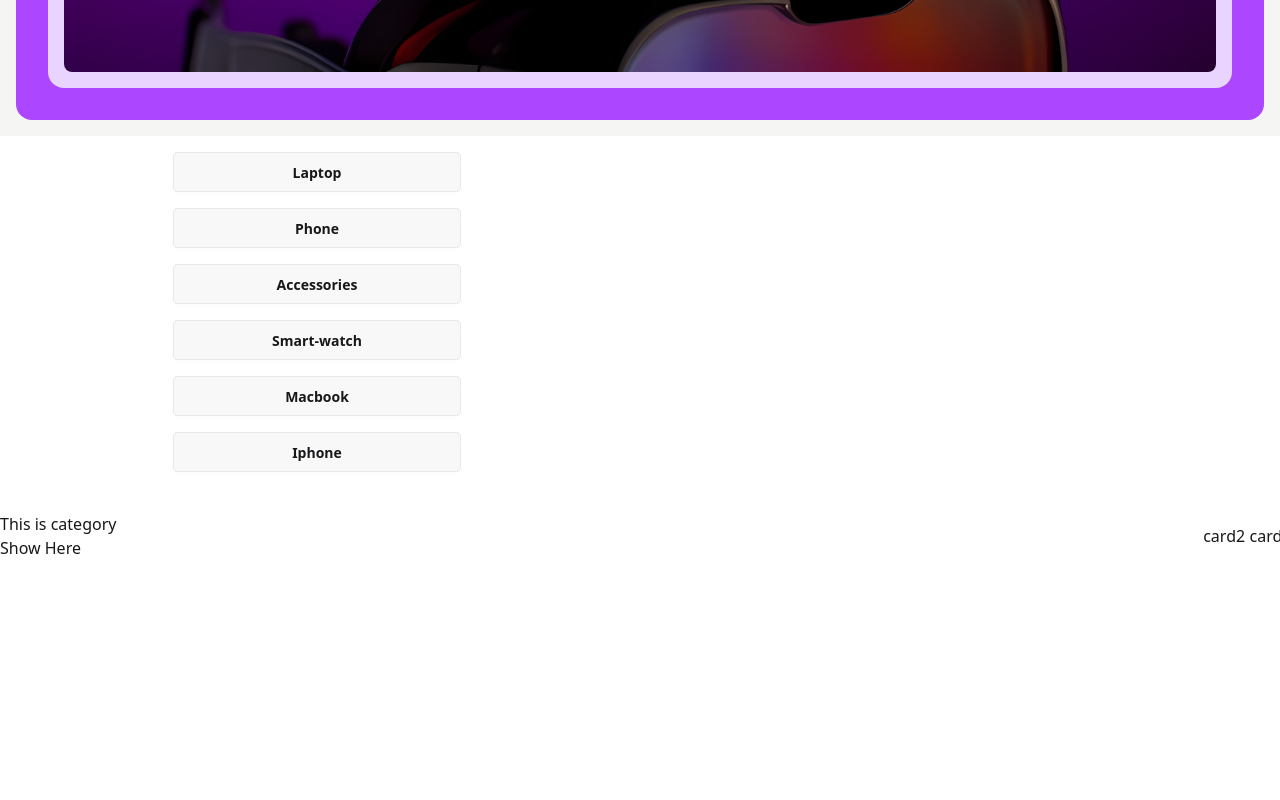
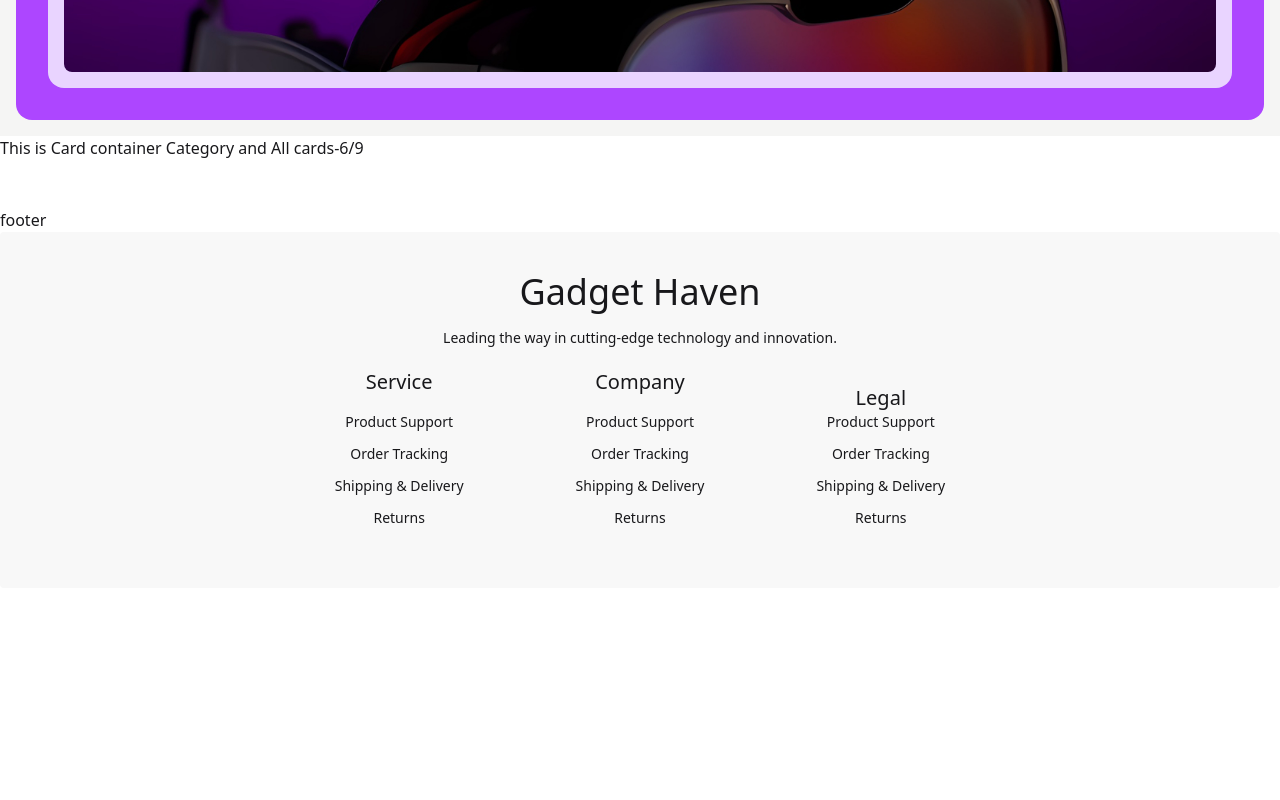
Before and after one commit to Suvobd100/gadget-haven, a React (Vite) app: page / in a window 1280 px wide. Shown: the part 1200-2000 px from the top of the page. After the commit the page ends 1788 px from the top, so only its background shows below. Built offline with nearby package versions, Linux system fonts and the light colour scheme.

Commit message:
create card conatainer for ctegory card and display all cards

```diff
--- a/src/App.jsx
+++ b/src/App.jsx
@@ -6,6 +6,7 @@
 import Error from "./pages/Error";
 import Statistics from "./pages/Statistics";
 import CategoryCards from "./components/CategoryCards";
+import CardContainer from "./components/CardContainer";
 
 
 
@@ -23,16 +24,16 @@
               children:[
                 {
                   path:'/',
-                  element:<CategoryCards/>,
-                  loader: async () => {
-                    const categoryResponse = await fetch('../public/category.json');
-                    const gadgetResponse = await fetch('../public/gadgetData.json');
+                  element:<CardContainer/>,
+                  // loader: async () => {
+                  //   const categoryResponse = await fetch('../public/category.json');
+                  //   const gadgetResponse = await fetch('../public/gadgetData.json');
 
-                    const categoryData = await categoryResponse.json();
-                    const gadgetData = await gadgetResponse.json();
+                  //   const categoryData = await categoryResponse.json();
+                  //   const gadgetData = await gadgetResponse.json();
 
-                    return { categoryData, gadgetData };
-                  },
+                  //   return { categoryData, gadgetData };
+                  // },
                 }
               ]
             },
--- /dev/null
+++ b/src/components/CardContainer.jsx
@@ -0,0 +1,11 @@
+
+const CardContainer = () => {
+  return (
+    <div>
+        <h2>This is Card container Category and All cards-6/9</h2>
+
+    </div>
+  )
+}
+
+export default CardContainer
```
